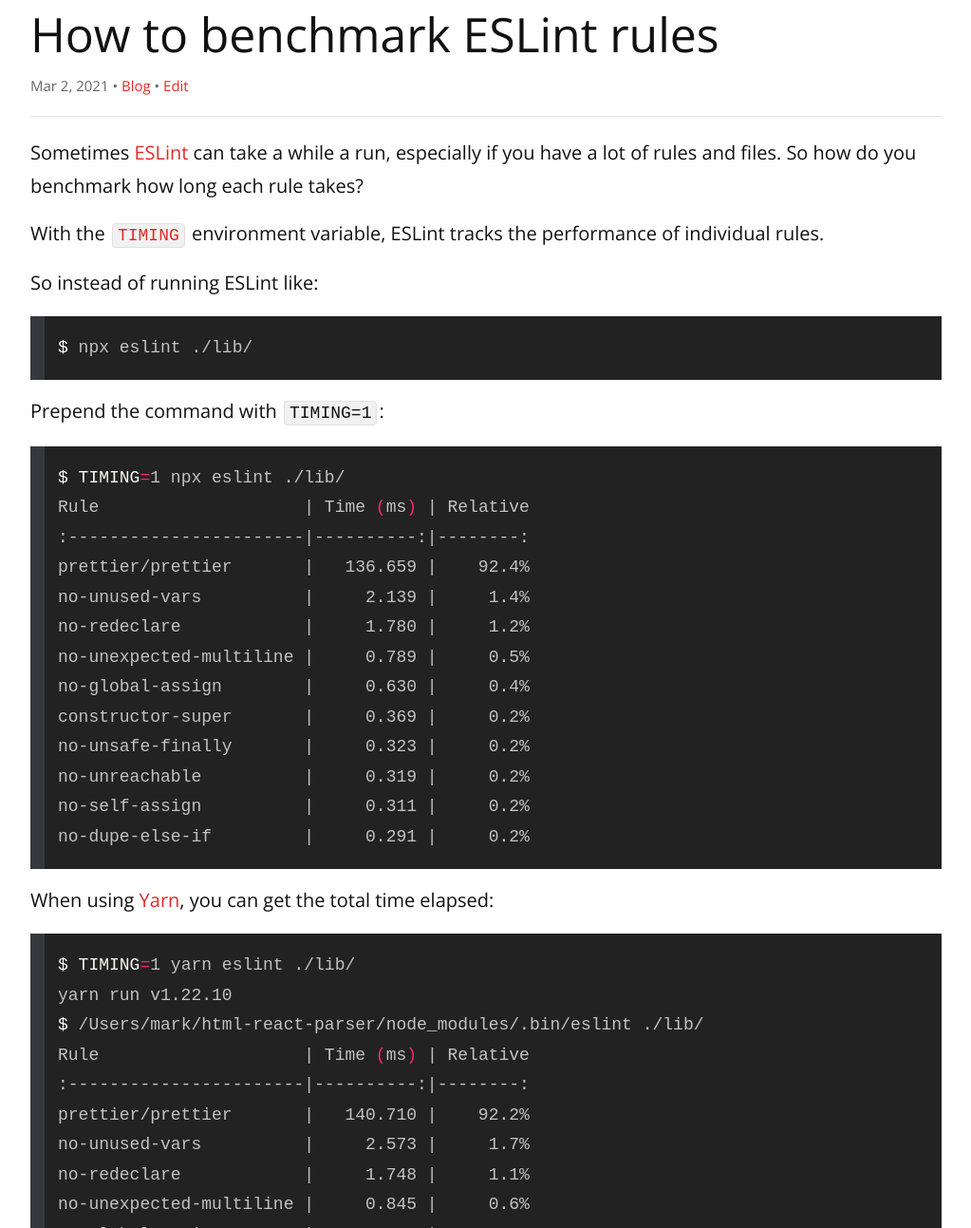
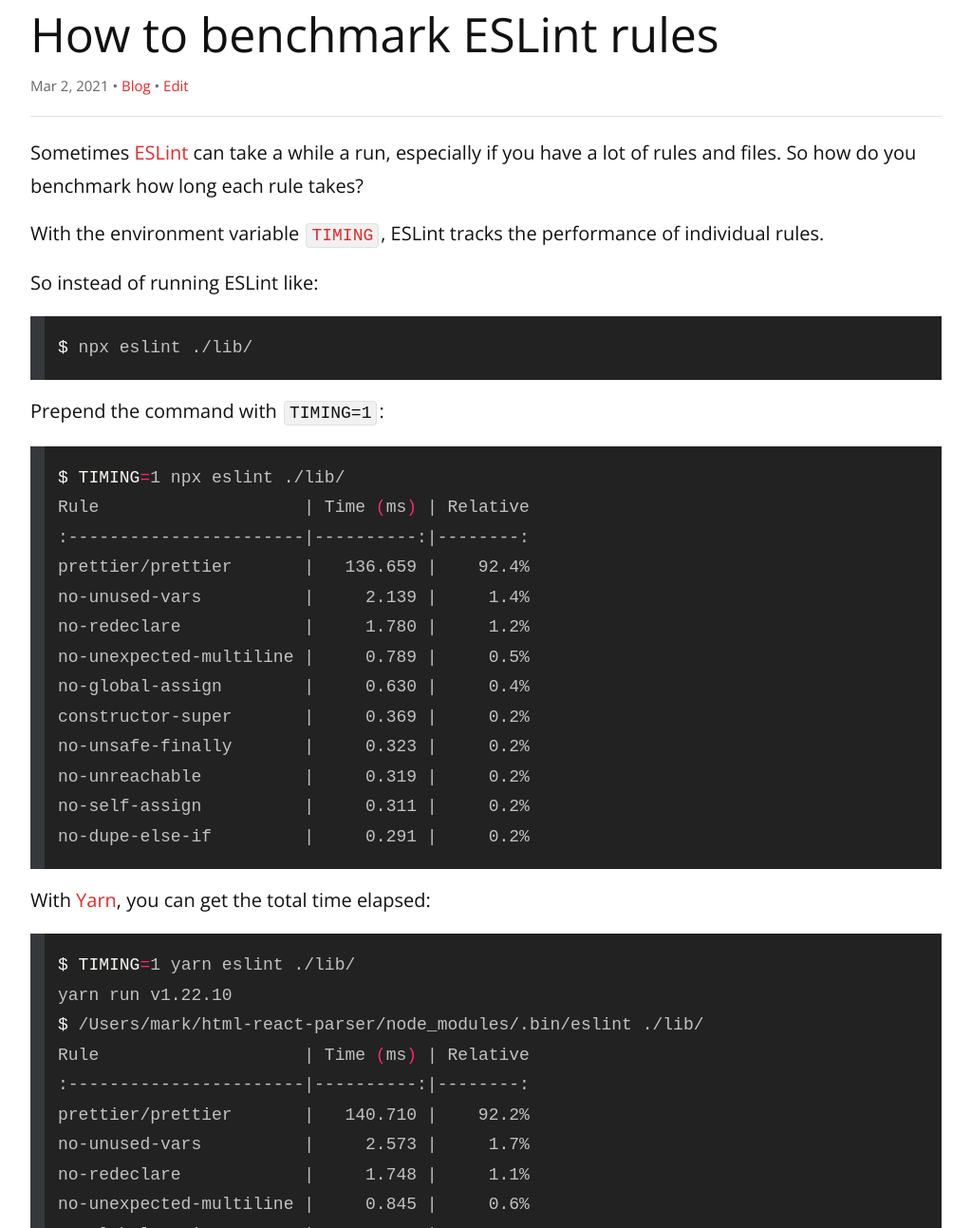
Before and after one commit to remarkablemark/remarkablemark.github.io, a Jekyll site: the page built from _posts/2021/2021-03-02-benchmark-eslint-rules.md, in a window 1280 px wide and 1400 px high, cut to the strip 107-1400 px from the top of the window. Shown: the whole strip at 95% size, without its empty margins (128-1151 px from the left). Built offline with Jekyll 4.4.1, drawn with Linux system fonts in a browser that asks for light colours; comment, search, counter and statistics services are not loaded.

Commit message:
chore(posts): update "How to benchmark ESLint rules"
Post: 2021-03-02-benchmark-eslint-rules.md

Tidy sentences for readability.

https://javascript.plainenglish.io/how-to-benchmark-eslint-rules-e262b7690708

````diff
--- a/_posts/2021/2021-03-02-benchmark-eslint-rules.md
+++ b/_posts/2021/2021-03-02-benchmark-eslint-rules.md
@@ -8,7 +8,7 @@
 
 Sometimes [ESLint](https://eslint.org/) can take a while a run, especially if you have a lot of rules and files. So how do you benchmark how long each rule takes?
 
-With the [`TIMING`](https://eslint.org/docs/1.0.0/developer-guide/working-with-rules#per-rule-performance) environment variable, ESLint tracks the performance of individual rules.
+With the environment variable [`TIMING`](https://eslint.org/docs/1.0.0/developer-guide/working-with-rules#per-rule-performance), ESLint tracks the performance of individual rules.
 
 So instead of running ESLint like:
 
@@ -34,7 +34,7 @@
 no-dupe-else-if         |     0.291 |     0.2%
 ```
 
-When using [Yarn](https://yarnpkg.com/), you can get the total time elapsed:
+With [Yarn](https://yarnpkg.com/), you can get the total time elapsed:
 
 ```sh
 $ TIMING=1 yarn eslint ./lib/
````
